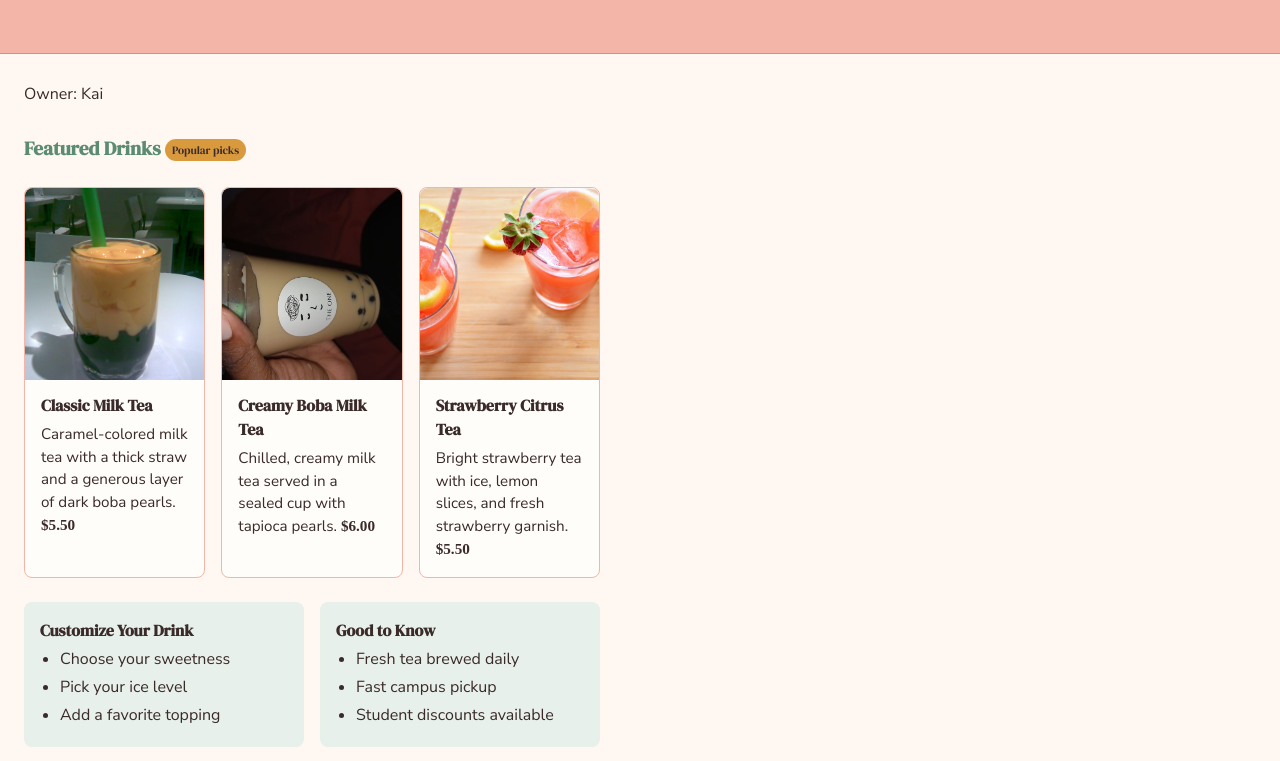
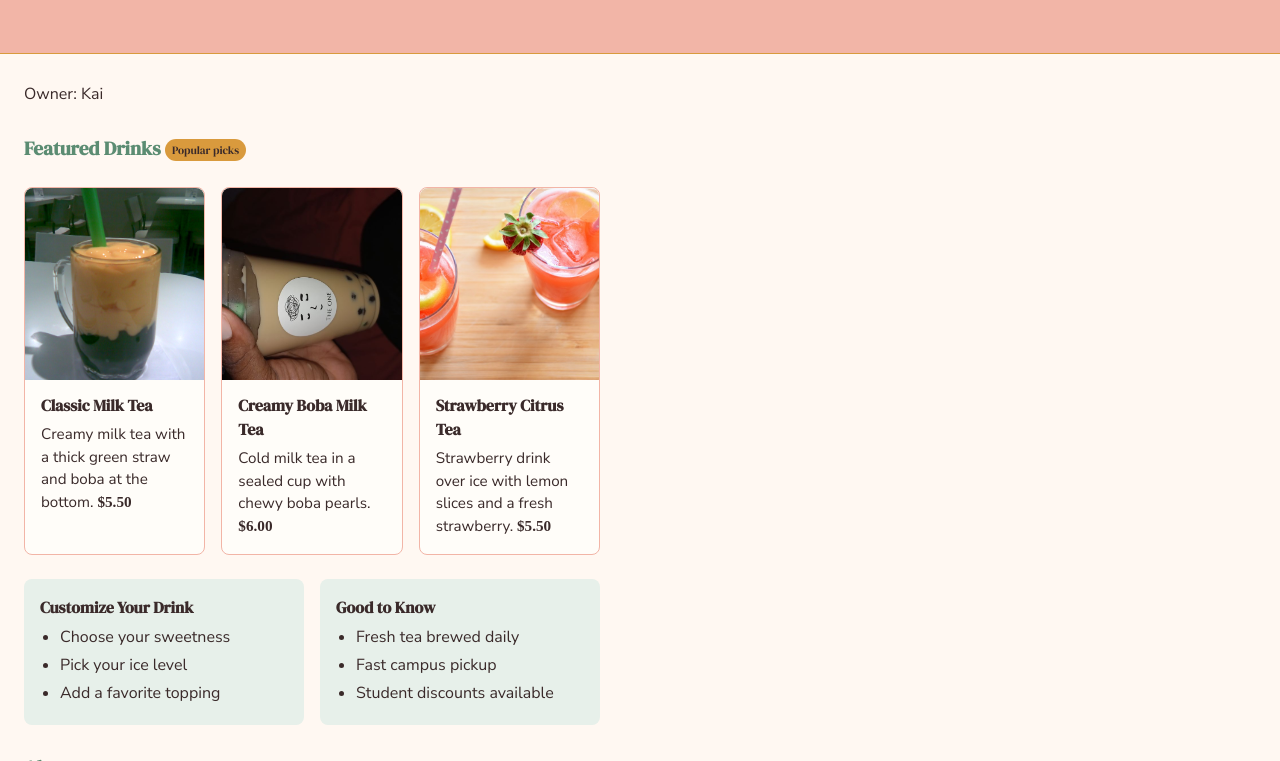
Before and after one commit to Ethanzboss/pearl-street-boba, a plain HTML site: page index.html in a window 1280 px wide. Shown: the part 460-1221 px from the top of the page. Drawn offline with nearby package versions, Linux system fonts and the light colour scheme; a web font is replaced by a local one.

Commit message:
Rewrite drink descriptions naturally

```diff
--- a/index.html
+++ b/index.html
@@ -309,17 +309,17 @@
       <article class="drink-card">
         <img src="images/milk-tea.jpg" alt="Classic milk tea with boba">
         <h3>Classic Milk Tea</h3>
-        <p>Caramel-colored milk tea with a thick straw and a generous layer of dark boba pearls. <span class="price">$5.50</span></p>
+        <p>Creamy milk tea with a thick green straw and boba at the bottom. <span class="price">$5.50</span></p>
       </article>
       <article class="drink-card">
         <img src="images/brown-sugar.jpg" alt="Brown sugar milk tea">
         <h3>Creamy Boba Milk Tea</h3>
-        <p>Chilled, creamy milk tea served in a sealed cup with tapioca pearls. <span class="price">$6.00</span></p>
+        <p>Cold milk tea in a sealed cup with chewy boba pearls. <span class="price">$6.00</span></p>
       </article>
       <article class="drink-card">
         <img src="images/strawberry.jpg" alt="Strawberry fruit tea">
         <h3>Strawberry Citrus Tea</h3>
-        <p>Bright strawberry tea with ice, lemon slices, and fresh strawberry garnish. <span class="price">$5.50</span></p>
+        <p>Strawberry drink over ice with lemon slices and a fresh strawberry. <span class="price">$5.50</span></p>
       </article>
     </div>
   </section>
```
